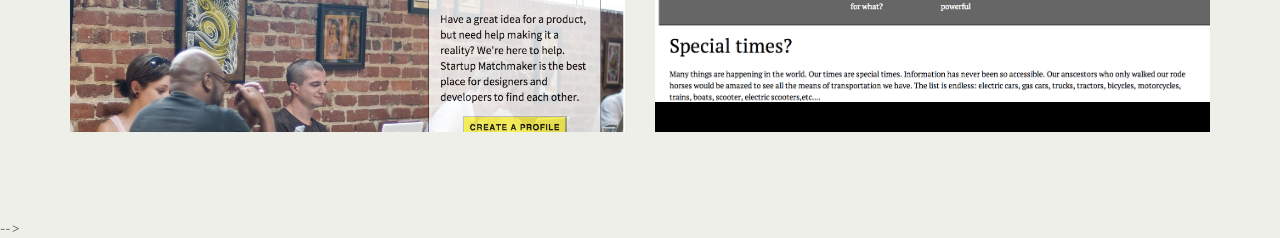
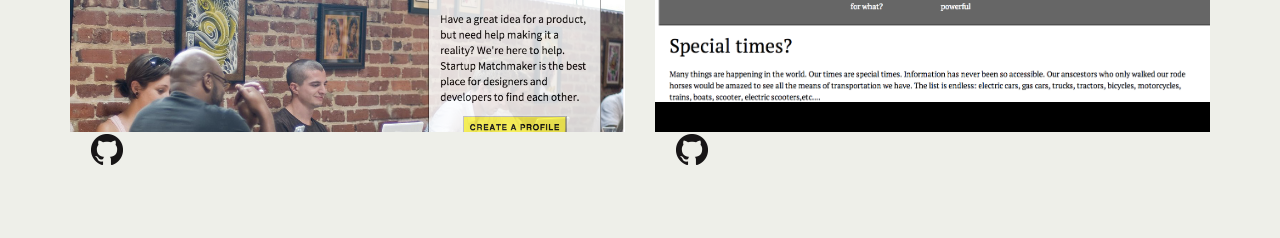
Before and after one commit to SylvieC/SylvieC.github.io, a plain HTML site: page index.html in a window 1280 px wide. Shown: the part 1460-1698 px from the top of the page. Drawn offline with nearby package versions, Linux system fonts and the light colour scheme.

Commit message:
add github links to frontont end samples

```diff
--- a/index.html
+++ b/index.html
@@ -85,6 +85,7 @@
             <h3>Forget Me Not</h3>
             <p>This app is designed to help you memorize things in a systematic way. The flow of cards is automated in line with your progress. As you study the cards, the stack is updated automatically according to the number of times each card has been studied</p>
             <p><a class="btn btn-default" href="http://warm-sierra-1277.herokuapp.com/">Forget Me Not &raquo;</a>&nbsp &nbsp<a href="https://github.com/SylvieC/Always_in_my_memory_app"><img src="images/g.png"></a></p>
+
         </div>
 
 
@@ -98,9 +99,11 @@
         <div class="row"><h2>FRONT-END PROJECTS SAMPLES<br/><br/>
             <div class="col-sm-6">
                 <div class="black"><a href="matchmaker.html"><img class='img-responsive' src="images/matchmaker.png"></a></div>
+                  </a>&nbsp &nbsp<a href="https://github.com/SylvieC/startup-matchmaker"><img src="images/g.png"></a>
             </div>
             <div class="col-lg-6">
                 <div class="black sample2"><a href="divided-times-nav/divided.html"><img class='img-responsive sample' src="images/divided2.png"></a></div>
+            </a>&nbsp &nbsp<a href="https://github.com/SylvieC/navbar_example"><img src="images/g.png"></a>
             </div>
            <!--  <div class="col-lg-2">
                 <div class="well">Column 3</div>
```
